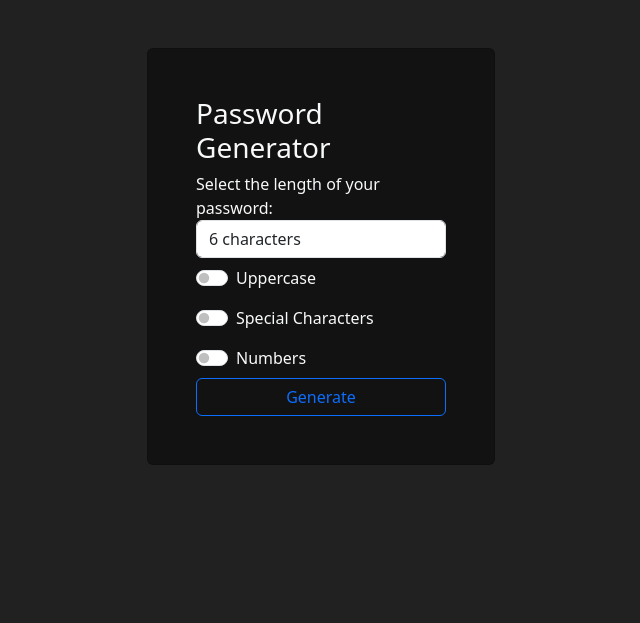
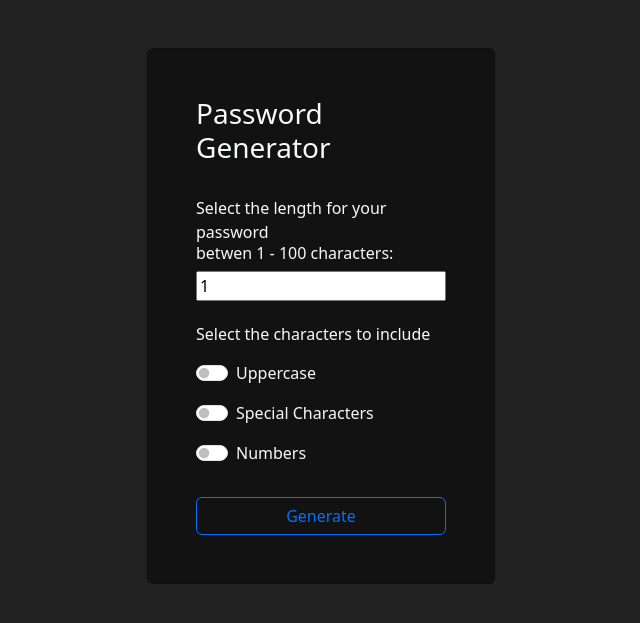
Before and after one commit to josejonnathan/pass_generator, a Django app: page / in a window 1280 px wide. Shown: the top 623 px of the page, without its empty margins (319-959 px from the left). Run offline with Django 5.2, Linux system fonts and the light colour scheme.

Commit message:
HOME updated and cleaned

```diff
--- a/generator/templates/home.html
+++ b/generator/templates/home.html
@@ -7,16 +7,20 @@
     style="background-color: #121212"
   >
     <h3>Password Generator</h3>
-    <label for="length">Select the length of your password:</label>
-    <select name="length" id="length" class="form-control">
-      <option value="6">6 characters</option>
-      <option value="8">8 Characters</option>
-      <option value="10">10 Characters</option>
-      <option value="12">12 Characters</option>
-      <option value="14">14 Characters</option>
-      <option value="16">16 Characters</option>
-      <option value="18">18 Characters</option>
-    </select>
+    <br />
+    <label for="length">Select the length for your password </label>
+    <h6>betwen 1 - 100 characters:</h6>
+    <input
+      type="number"
+      name="length"
+      id="lenght"
+      min="1"
+      max="100"
+      value="1"
+      class="from-control"
+    />
+    <br />
+    <h6>Select the characters to include</h6>
     <div class="form-check form-switch my-2">
       <label for="uppercase" class="from-check-label">Uppercase</label>
       <input
@@ -44,6 +48,8 @@
         class="form-check-input"
       />
     </div>
+    <br />
+
     <button class="btn btn-outline-primary">Generate</button>
   </form>
 
--- a/generator/views.py
+++ b/generator/views.py
@@ -6,10 +6,6 @@ import random
 
 def home(request):
     return render(request, "home.html")
-
-
-def about(request):
-    return render(request, 'about.html')
 
 
 def password(request):
--- a/password_generator/urls.py
+++ b/password_generator/urls.py
@@ -20,7 +20,7 @@ from generator import views
 
 urlpatterns = [
     path('admin/', admin.site.urls),
-    path('about', views.about),
+
     path("", views.home),
     path('generate', views.password, name='password'),
 ]
```
